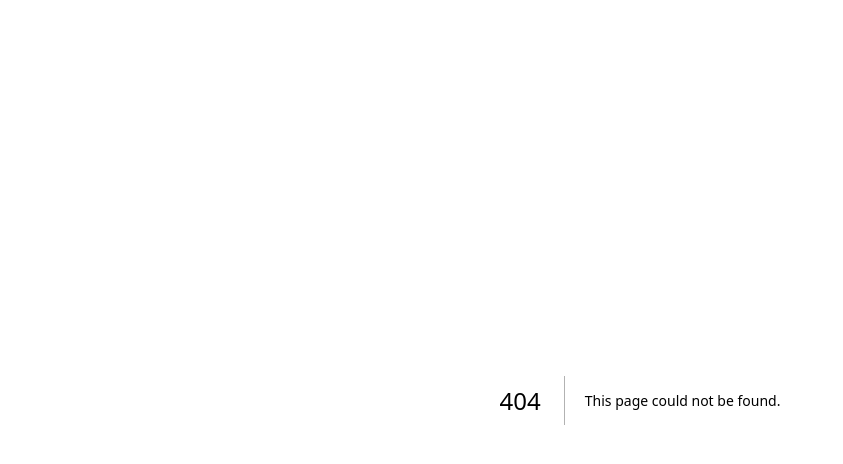
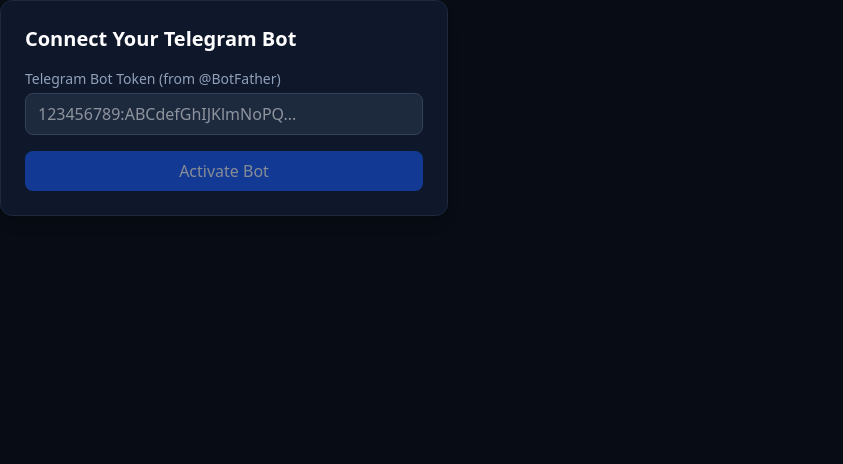
Before and after one commit to priyam698/autocloud-ai, a Next.js app: page /dashboard/bot in a window 1280 px wide. Before the commit this address had no page. Shown: the top 464 px of the page, without its empty margins (0-843 px from the left). Built offline with nearby package versions, Linux system fonts and the light colour scheme.

Commit message:
feat: add bot registration route and multi-tenant webhook

```diff
--- /dev/null
+++ b/app/dashboard/bot/page.tsx
@@ -0,0 +1,69 @@
+'use client';
+
+import { useState } from 'react';
+
+export default function BotSettingsPage({ userId }: { userId: string }) {
+  const [botToken, setBotToken] = useState('');
+  const [loading, setLoading] = useState(false);
+  const [statusMessage, setStatusMessage] = useState('');
+
+  const handleRegisterBot = async () => {
+    if (!botToken.trim()) return;
+    setLoading(true);
+    setStatusMessage('');
+
+    try {
+      const res = await fetch('/api/bot/register', {
+        method: 'POST',
+        headers: { 'Content-Type': 'application/json' },
+        body: JSON.stringify({ userId, botToken }),
+      });
+
+      const data = await res.json();
+
+      if (res.ok) {
+        setStatusMessage('✅ Bot successfully registered and activated!');
+        setBotToken('');
+      } else {
+        setStatusMessage(`❌ Error: ${data.error}`);
+      }
+    } catch (err: any) {
+      setStatusMessage(`❌ Error: ${err.message}`);
+    } finally {
+      setLoading(false);
+    }
+  };
+
+  return (
+    <div className="max-w-md p-6 bg-slate-900 text-white rounded-xl shadow-lg border border-slate-800">
+      <h2 className="text-xl font-bold mb-4">Connect Your Telegram Bot</h2>
+
+      <div className="space-y-4">
+        <div>
+          <label className="block text-sm text-slate-400 mb-1">
+            Telegram Bot Token (from @BotFather)
+          </label>
+          <input
+            type="text"
+            placeholder="123456789:ABCdefGhIJKlmNoPQ..."
+            value={botToken}
+            onChange={(e) => setBotToken(e.target.value)}
+            className="w-full px-3 py-2 bg-slate-800 border border-slate-700 rounded-lg text-white focus:outline-none focus:border-blue-500"
+          />
+        </div>
+
+        <button
+          onClick={handleRegisterBot}
+          disabled={loading || !botToken}
+          className="w-full py-2 bg-blue-600 hover:bg-blue-500 disabled:opacity-50 text-white font-medium rounded-lg transition"
+        >
+          {loading ? 'Activating Bot...' : 'Activate Bot'}
+        </button>
+
+        {statusMessage && (
+          <p className="text-sm mt-2 text-slate-300">{statusMessage}</p>
+        )}
+      </div>
+    </div>
+  );
+}
```
